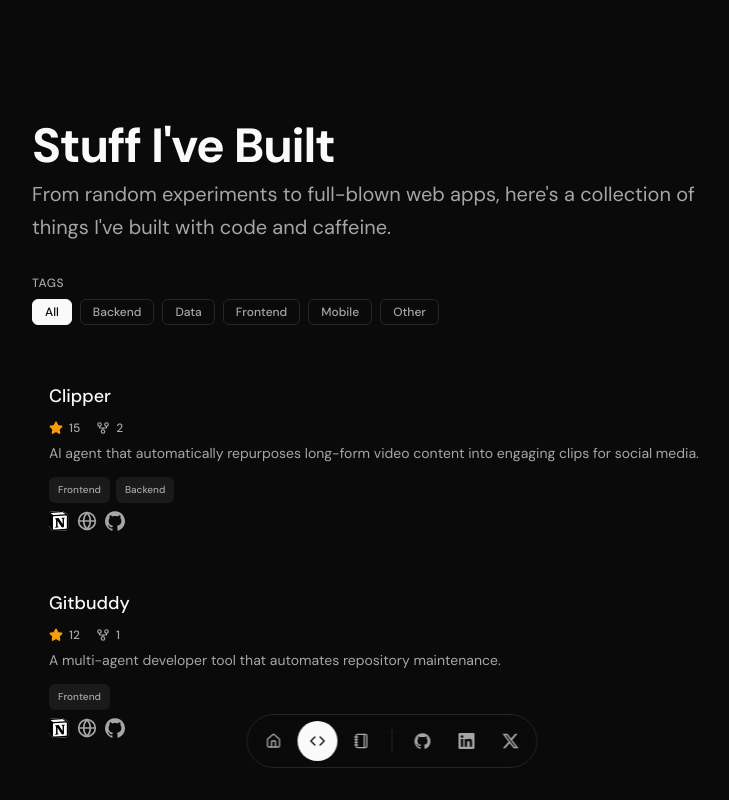
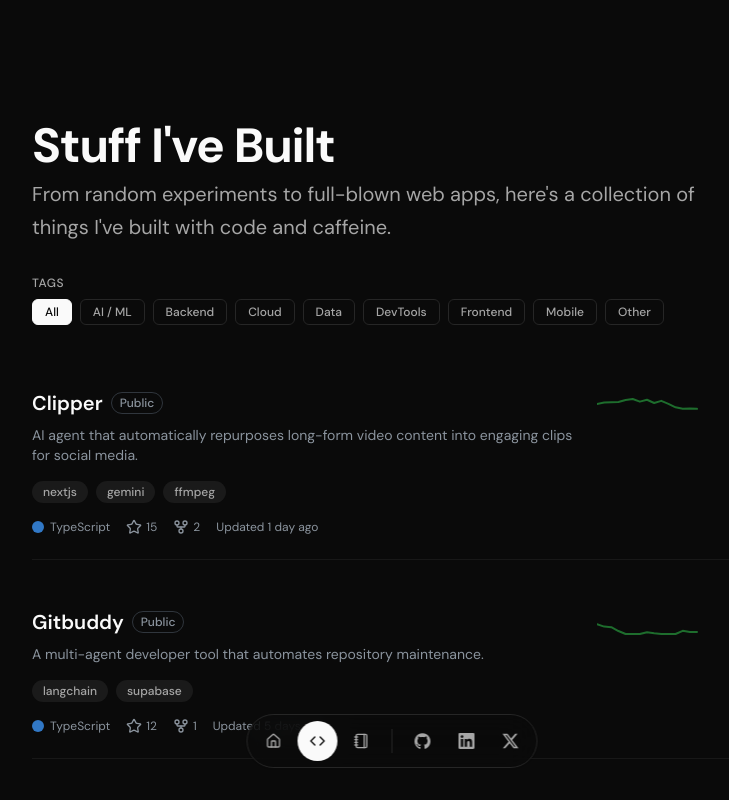
Before and after one commit to 0xadityaa/Portfolio, a Next.js app: page /projects in a window 1280 px wide. Shown: the top 800 px of the page, without its empty margins (248-977 px from the left). Built offline with nearby package versions, Linux system fonts and the light colour scheme.

Commit message:
UI enhancements: Fix scrollbar, location icon, title colors, and linking

```diff
--- a/src/app/globals.css
+++ b/src/app/globals.css
@@ -78,17 +78,6 @@
   }
 }
 
-/* Scrollbar styling */
-::-webkit-scrollbar {
-  width: 8px;
-  height: 8px;
-}
-::-webkit-scrollbar-track {
-  @apply bg-transparent;
-}
-::-webkit-scrollbar-thumb {
-  @apply bg-muted-foreground/30 rounded-full hover:bg-muted-foreground/50 transition-colors;
-}
 
 /* Callouts - Minimal Style */
 blockquote[data-callout] {
--- a/src/components/project-card.tsx
+++ b/src/components/project-card.tsx
@@ -16,7 +16,7 @@ interface Props {
   title: string;
   href?: string;
   description: string;
-  dates: string;
+  dates?: string;
   tags: readonly string[];
   link?: string;
   image?: string;
@@ -29,113 +29,143 @@ interface Props {
   forkCount?: number;
   issuesCount?: number;
   commitsCount?: number;
+  pushedAt?: string;
+  primaryLanguage?: {
+    name: string;
+    color: string;
+  } | null;
   className?: string;
+}
+
+function getRelativeTime(dateString?: string) {
+  if (!dateString) return "";
+  const date = new Date(dateString);
+  const now = new Date();
+  const diffInSeconds = Math.floor((now.getTime() - date.getTime()) / 1000);
+
+  if (diffInSeconds < 60) return "Updated just now";
+  const diffInMinutes = Math.floor(diffInSeconds / 60);
+  if (diffInMinutes < 60) return `Updated ${diffInMinutes} minute${diffInMinutes > 1 ? "s" : ""} ago`;
+  const diffInHours = Math.floor(diffInMinutes / 60);
+  if (diffInHours < 24) return `Updated ${diffInHours} hour${diffInHours > 1 ? "s" : ""} ago`;
+  const diffInDays = Math.floor(diffInHours / 24);
+  if (diffInDays < 30) return `Updated ${diffInDays} day${diffInDays > 1 ? "s" : ""} ago`;
+  const diffInMonths = Math.floor(diffInDays / 30);
+  if (diffInMonths < 12) return `Updated on ${date.toLocaleDateString("en-US", { month: "short", day: "numeric", year: "numeric" })}`;
+
+  return `Updated on ${date.toLocaleDateString("en-US", { month: "short", day: "numeric", year: "numeric" })}`;
+}
+
+// Pseudo-random seed generator for sparkline
+function mulberry32(a: number) {
+  return function() {
+    var t = a += 0x6D2B79F5;
+    t = Math.imul(t ^ t >>> 15, t | 1);
+    t ^= t + Math.imul(t ^ t >>> 7, t | 61);
+    return ((t ^ t >>> 14) >>> 0) / 4294967296;
+  }
 }
 
 export function ProjectCard({
   title,
   href,
   description,
-  dates,
   tags,
-  link,
-  image,
-  links,
   stargazerCount,
   forkCount,
-  issuesCount,
-  commitsCount,
+  pushedAt,
+  primaryLanguage,
   className,
 }: Props) {
   const projectSlug = href ? href.split("/").pop() : "";
   const isGitHubUrl = href ? href.startsWith("https://github.com") : false;
-  const detailHref = isGitHubUrl ? `/projects/${projectSlug}` : (href || "#");
+  const linkHref = href || "#";
+
+  // Generate a deterministic sparkline path based on the title length
+  const rng = mulberry32(title.length * 100);
+  const points = [];
+  let currentY = 10;
+  for (let i = 0; i < 15; i++) {
+    const x = (i / 14) * 100;
+    currentY = Math.max(2, Math.min(18, currentY + (rng() - 0.5) * 8));
+    points.push(`${x},${currentY}`);
+  }
+  const sparklinePath = `M ${points.join(" L ")}`;
 
   return (
-    <Card
-      className={cn(
-        "flex flex-col sm:flex-row overflow-hidden border border-transparent hover:border-border rounded-xl bg-transparent hover:bg-muted/30 transition-all duration-300 ease-out group/card",
-        className
-      )}
-    >
-      {/* Content wrapper */}
-      <div className="flex flex-col flex-grow min-w-0">
-        {/* Card Header */}
-        <CardHeader className="p-4 pb-2 flex-grow shrink-0">
-          <div className="space-y-1.5">
-            <div className="flex items-start justify-between gap-x-2">
-              <div className="flex flex-col gap-1.5">
-                <Link href={detailHref} className="minimal-link font-semibold text-base sm:text-lg text-foreground group-hover/card:underline decoration-foreground/30 underline-offset-4 decoration-1">
-                  {title}
-                </Link>
-                {/* GitHub Stats if present */}
-                {(stargazerCount !== undefined || forkCount !== undefined || commitsCount !== undefined || issuesCount !== undefined) && (
-                  <div className="flex items-center gap-4 text-xs text-muted-foreground font-medium mt-1">
-                    {stargazerCount !== undefined && stargazerCount > 0 && (
-                      <span className="flex items-center gap-1.5" title="Stars">
-                        <Star className="size-3.5 text-amber-500 fill-amber-500" />
-                        <span>{stargazerCount}</span>
-                      </span>
-                    )}
-                    {forkCount !== undefined && forkCount > 0 && (
-                      <span className="flex items-center gap-1.5" title="Forks">
-                        <GitFork className="size-3.5" />
-                        <span>{forkCount}</span>
-                      </span>
-                    )}
-                    {commitsCount !== undefined && commitsCount > 0 && (
-                      <span className="flex items-center gap-1.5" title="Commits">
-                        <GitCommit className="size-3.5" />
-                        <span>{commitsCount}</span>
-                      </span>
-                    )}
-                    {issuesCount !== undefined && issuesCount > 0 && (
-                      <span className="flex items-center gap-1.5" title="Open Issues">
-                        <CircleDot className="size-3.5 text-green-500" />
-                        <span>{issuesCount}</span>
-                      </span>
-                    )}
-                  </div>
-                )}
-              </div>
-              </div>
+    <div className={cn("flex flex-col overflow-hidden py-6 border-b border-border/50 bg-transparent transition-all duration-300 ease-out group/card", className)}>
+      <div className="flex items-start justify-between gap-4">
+        {/* Left Side: Title, Description, Tags */}
+        <div className="flex flex-col flex-grow min-w-0">
+          <div className="flex items-center gap-2 mb-2">
+            <Link href={linkHref} target="_blank" className="text-foreground font-semibold text-xl hover:underline decoration-foreground/30 underline-offset-4">
+              {title}
+            </Link>
+            <span className="border border-[#30363d] text-[#8b949e] text-xs px-2 py-0.5 rounded-full font-medium">
+              Public
+            </span>
+          </div>
 
-            <p className="prose prose-sm max-w-full text-pretty leading-relaxed text-muted-foreground dark:prose-invert">
-              {description}
-            </p>
-          </div>
-        </CardHeader>
+          <p className="text-[#8b949e] text-sm mb-4 line-clamp-2">
+            {description}
+          </p>
 
-        {/* Card Tags / Tech Badges */}
-        <CardContent className="p-4 pt-0 pb-2 flex-grow">
           {tags && tags.length > 0 && (
-            <div className="flex flex-wrap gap-1.5 mt-1">
-              {tags.map((tag) => (
+            <div className="flex flex-wrap gap-2 mb-4">
+              {Array.from(new Set(tags)).map((tag) => (
                 <Badge
-                  className="px-2 py-0.5 text-[10px] font-medium rounded-md bg-muted text-muted-foreground hover:bg-muted"
+                  className="px-2.5 py-0.5 text-xs font-medium rounded-full bg-muted text-muted-foreground hover:bg-muted/80 border-transparent transition-colors shadow-none"
                   variant="secondary"
                   key={tag}
                 >
-                  {tag}
+                  {tag.toLowerCase()}
                 </Badge>
               ))}
             </div>
           )}
-        </CardContent>
 
-        {/* Card Footer Links */}
-        <CardFooter className="p-4 pt-0 shrink-0">
-          {links && links.length > 0 && (
-            <div className="flex flex-row flex-wrap items-center gap-2 mt-auto">
-              {links.map((linkItem, idx) => (
-                <Link href={linkItem.href} key={idx} target="_blank" className="inline-flex text-muted-foreground hover:text-foreground transition-colors [&>svg]:size-5" title={linkItem.type}>
-                  {linkItem.icon}
-                </Link>
-              ))}
-            </div>
-          )}
-        </CardFooter>
+          <div className="flex flex-wrap items-center gap-4 text-xs text-[#8b949e]">
+            {primaryLanguage && (
+              <div className="flex items-center gap-1.5">
+                <span className="w-3 h-3 rounded-full" style={{ backgroundColor: primaryLanguage.color }}></span>
+                <span>{primaryLanguage.name}</span>
+              </div>
+            )}
+
+            {stargazerCount !== undefined && stargazerCount > 0 && (
+              <a href={`${href}/stargazers`} target="_blank" className="flex items-center gap-1 hover:text-[#c9d1d9] transition-colors">
+                <Star className="w-4 h-4" />
+                <span>{stargazerCount}</span>
+              </a>
+            )}
+
+            {forkCount !== undefined && forkCount > 0 && (
+              <a href={`${href}/network/members`} target="_blank" className="flex items-center gap-1 hover:text-[#c9d1d9] transition-colors">
+                <GitFork className="w-4 h-4" />
+                <span>{forkCount}</span>
+              </a>
+            )}
+
+            {pushedAt && (
+              <span suppressHydrationWarning>{getRelativeTime(pushedAt)}</span>
+            )}
+          </div>
+        </div>
+
+        {/* Right Side: Activity Graph */}
+        <div className="hidden sm:block shrink-0 pt-2">
+          <svg width="155" height="30" className="opacity-80">
+            <path
+              d={sparklinePath}
+              fill="none"
+              stroke="#238636"
+              strokeWidth="2"
+              strokeLinecap="round"
+              strokeLinejoin="round"
+            />
+          </svg>
+        </div>
       </div>
-    </Card>
+    </div>
   );
 }
--- a/src/components/projects-client.tsx
+++ b/src/components/projects-client.tsx
@@ -14,36 +14,42 @@ const TAG_CATEGORY_MAP: Record<string, string> = {
   // Frontend
   "React": "Frontend", "Next.js": "Frontend", "Vue": "Frontend", "Angular": "Frontend",
   "Svelte": "Frontend", "HTML": "Frontend", "CSS": "Frontend", "Tailwind CSS": "Frontend",
-  "JavaScript": "Frontend", "TypeScript": "Frontend", "Vite": "Frontend",
+  "JavaScript": "Frontend", "TypeScript": "Frontend", "Vite": "Frontend", "Tailwind + ShadCN": "Frontend",
+  "TailwindCSS": "Frontend", "Shadcn UI": "Frontend", "Remix": "Frontend",
   // Backend
   "Node.js": "Backend", "Express": "Backend", "FastAPI": "Backend", "Flask": "Backend",
   "Django": "Backend", "Spring": "Backend", "Go": "Backend", "Rust": "Backend",
   "Python": "Backend", "Java": "Backend", "C#": "Backend", "Ruby": "Backend",
-  "GraphQL": "Backend", "REST": "Backend", "Prisma": "Backend", "Drizzle": "Backend",
+  "GraphQL": "Backend", "REST": "Backend", "Prisma": "Backend", "Drizzle": "Backend", "Fast API": "Backend",
+  "WebSockets": "Backend", "WASM": "Backend",
   // AI / ML
   "LangChain": "AI / ML", "LangGraph": "AI / ML", "OpenAI": "AI / ML",
   "Azure OpenAI": "AI / ML", "Gemini": "AI / ML", "TensorFlow": "AI / ML",
   "PyTorch": "AI / ML", "Hugging Face": "AI / ML", "RAG": "AI / ML",
-  "langgraph": "AI / ML", "langchain": "AI / ML",
+  "Gemini 2.5 Pro": "AI / ML", "Gemini 2.5 Flash": "AI / ML", "Gemini 2.5 Flash + 2.5 Pro": "AI / ML",
   // Cloud & Infra
   "AWS": "Cloud", "GCP": "Cloud", "Azure": "Cloud", "Docker": "Cloud",
   "Kubernetes": "Cloud", "Terraform": "Cloud", "Vercel": "Cloud",
-  "AWS S3": "Cloud", "Firebase": "Cloud",
+  "AWS S3": "Cloud", "Firebase": "Cloud", "Inngest": "Cloud", "Serverless": "Cloud",
   // Mobile
   "Flutter": "Mobile", "React Native": "Mobile", "Dart": "Mobile",
-  "Swift": "Mobile", "Kotlin": "Mobile", "Android": "Mobile",
+  "Swift": "Mobile", "Kotlin": "Mobile", "Android": "Mobile", "iOS": "Mobile",
   // Data & DB
   "PostgreSQL": "Data", "MongoDB": "Data", "Redis": "Data", "Supabase": "Data",
   "MySQL": "Data", "SQLite": "Data", "Neo4j": "Data", "Elasticsearch": "Data",
-  "supabase": "Data",
-  // DevTools
+  "Spanner Graph DB": "Data", "Pandas": "Data", "Firestore": "Data",
+  // DevTools & Core
   "Git": "DevTools", "CI/CD": "DevTools", "GitHub Actions": "DevTools",
   "Deno": "DevTools", "FFmpeg": "DevTools", "Socket.IO": "DevTools",
-  "ffmpeg": "DevTools", "socketio": "DevTools",
+  "Playwright": "DevTools", "Tokenizer": "DevTools", "Parser": "DevTools", "AST": "DevTools", "ECMA-404": "DevTools", "JSON": "DevTools",
 };
 
 function getCategoryForTag(tag: string): string {
-  return TAG_CATEGORY_MAP[tag] || "Other";
+  const t = tag.toLowerCase();
+  for (const [key, val] of Object.entries(TAG_CATEGORY_MAP)) {
+    if (key.toLowerCase() === t) return val;
+  }
+  return "Other";
 }
 
 interface Project {
@@ -63,6 +69,11 @@ interface Project {
   forkCount?: number;
   issuesCount?: number;
   commitsCount?: number;
+  pushedAt?: string;
+  primaryLanguage?: {
+    name: string;
+    color: string;
+  } | null;
 }
 
 interface ProjectsClientProps {
@@ -90,6 +101,8 @@ export function ProjectsClient({ projects, githubRepos }: ProjectsClientProps) {
 
       let description = p.description;
       let technologies = p.technologies;
+      let pushedAt: string | undefined = undefined;
+      let primaryLanguage: { name: string; color: string } | null | undefined = undefined;
 
       if (repoSlug) {
         const match = githubRepos.find((r: any) => r.name.toLowerCase() === repoSlug);
@@ -98,11 +111,14 @@ export function ProjectsClient({ projects, githubRepos }: ProjectsClientProps) {
           forkCount = match.forkCount;
           issuesCount = match.issuesCount;
           commitsCount = match.commitsCount;
+          pushedAt = match.pushedAt;
+          primaryLanguage = match.primaryLanguage;
           usedRepoUrls.add(match.url.toLowerCase());
 
           // Override description and tags from GitHub if available
           if (match.description) description = match.description;
-          if (match.languages && match.languages.length > 0) technologies = match.languages;
+          if (match.topics && match.topics.length > 0) technologies = match.topics;
+          else if (match.languages && match.languages.length > 0) technologies = match.languages;
         }
       }
 
@@ -114,6 +130,8 @@ export function ProjectsClient({ projects, githubRepos }: ProjectsClientProps) {
         forkCount,
         issuesCount,
         commitsCount,
+        pushedAt,
+        primaryLanguage,
       });
     });
 
@@ -140,13 +158,15 @@ export function ProjectsClient({ projects, githubRepos }: ProjectsClientProps) {
         dates: "Live on GitHub",
         active: true,
         description: repo.description,
-        technologies: repo.languages || [],
+        technologies: repo.topics?.length ? repo.topics : (repo.languages || []),
         links,
         stargazerCount: repo.stargazerCount,
         forkCount: repo.forkCount,
         issuesCount: repo.issuesCount,
         commitsCount: repo.commitsCount,
         image: repo.openGraphImageUrl || undefined,
+        pushedAt: repo.pushedAt,
+        primaryLanguage: repo.primaryLanguage,
       });
     });
 
@@ -249,13 +269,15 @@ export function ProjectsClient({ projects, githubRepos }: ProjectsClientProps) {
               title={project.title}
               description={project.description}
               dates={project.dates}
-              tags={Array.from(new Set(project.technologies.map(getCategoryForTag)))}
+              tags={project.technologies}
               image={project.image}
               links={project.links}
               stargazerCount={project.stargazerCount}
               forkCount={project.forkCount}
               issuesCount={project.issuesCount}
               commitsCount={project.commitsCount}
+              pushedAt={project.pushedAt}
+              primaryLanguage={project.primaryLanguage}
             />
           </BlurFade>
         ))}
--- a/src/lib/github.ts
+++ b/src/lib/github.ts
@@ -6,6 +6,7 @@ export interface GitHubPinnedRepo {
   stargazerCount: number;
   forkCount: number;
   openGraphImageUrl: string;
+  pushedAt: string;
   primaryLanguage: {
     name: string;
     color: string;
@@ -51,6 +52,7 @@ query ($username: String!) {
         homepageUrl
         stargazerCount
         forkCount
+        pushedAt
         issues(states: OPEN) {
           totalCount
         }
@@ -92,6 +94,7 @@ query ($username: String!) {
           homepageUrl
           stargazerCount
           forkCount
+          pushedAt
           issues(states: OPEN) {
             totalCount
           }
@@ -184,6 +187,7 @@ Returning mock GitHub data.
       issuesCount: node.issues?.totalCount || 0,
       commitsCount: node.defaultBranchRef?.target?.history?.totalCount || 0,
       openGraphImageUrl: node.openGraphImageUrl || "",
+      pushedAt: node.pushedAt || new Date().toISOString(),
       primaryLanguage: node.primaryLanguage
         ? {
             name: node.primaryLanguage.name,
@@ -230,6 +234,7 @@ function getMockProfile(): GitHubBuilderProfile {
       stargazerCount: 15,
       forkCount: 2,
       openGraphImageUrl: "",
+      pushedAt: new Date(Date.now() - 100000000).toISOString(),
       primaryLanguage: { name: "TypeScript", color: "#3178c6" },
       languages: ["TypeScript", "Python"],
       topics: ["nextjs", "gemini", "ffmpeg"],
@@ -242,6 +247,7 @@ function getMockProfile(): GitHubBuilderProfile {
       stargazerCount: 12,
       forkCount: 1,
       openGraphImageUrl: "",
+      pushedAt: new Date(Date.now() - 500000000).toISOString(),
       primaryLanguage: { name: "TypeScript", color: "#3178c6" },
       languages: ["TypeScript", "CSS"],
       topics: ["langchain", "supabase"],
@@ -254,6 +260,7 @@ function getMockProfile(): GitHubBuilderProfile {
       stargazerCount: 8,
       forkCount: 0,
       openGraphImageUrl: "",
+      pushedAt: new Date(Date.now() - 1500000000).toISOString(),
       primaryLanguage: { name: "TypeScript", color: "#3178c6" },
       languages: ["TypeScript", "FastAPI"],
       topics: ["langchain", "gcp"],
@@ -266,6 +273,7 @@ function getMockProfile(): GitHubBuilderProfile {
       stargazerCount: 5,
       forkCount: 1,
       openGraphImageUrl: "",
+      pushedAt: new Date(Date.now() - 2500000000).toISOString(),
       primaryLanguage: { name: "Python", color: "#3572A5" },
       languages: ["Python"],
       topics: ["langgraph", "azure"],
@@ -278,6 +286,7 @@ function getMockProfile(): GitHubBuilderProfile {
       stargazerCount: 3,
       forkCount: 0,
       openGraphImageUrl: "",
+      pushedAt: new Date(Date.now() - 8500000000).toISOString(),
       primaryLanguage: { name: "TypeScript", color: "#3178c6" },
       languages: ["TypeScript"],
       topics: ["deno", "parser"],
@@ -290,6 +299,7 @@ function getMockProfile(): GitHubBuilderProfile {
       stargazerCount: 6,
       forkCount: 2,
       openGraphImageUrl: "",
+      pushedAt: new Date(Date.now() - 18500000000).toISOString(),
       primaryLanguage: { name: "JavaScript", color: "#f1e05a" },
       languages: ["JavaScript"],
       topics: ["ffmpeg", "socketio"],
@@ -302,6 +312,7 @@ function getMockProfile(): GitHubBuilderProfile {
       stargazerCount: 2,
       forkCount: 0,
       openGraphImageUrl: "",
+      pushedAt: new Date(Date.now() - 38500000000).toISOString(),
       primaryLanguage: { name: "Dart", color: "#00B4AB" },
       languages: ["Dart"],
       topics: ["flutter", "firebase"],
```
Also changed, not shown: src/app/page.tsx (+2 -16 lines).
